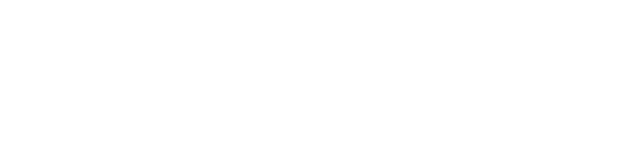
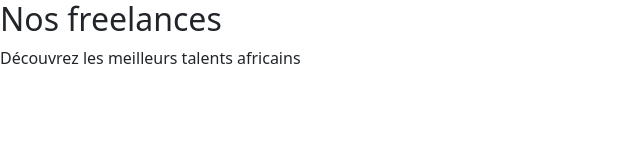
Before and after one commit to isnabanacia-boop/AfriTalent, a plain HTML site: page freelances.html in a window 1280 px wide. Shown: the whole page, without its empty margins (0-640 px from the left). Drawn offline with nearby package versions, Linux system fonts and the light colour scheme.

Commit message:
feat : ajout section freelances avec description

```diff
--- a/freelances.html
+++ b/freelances.html
@@ -13,6 +13,8 @@
 </head>
 <body>
  <!-- Le contenu de la page sera ajoute ici -->
+  <h2>Nos freelances</h2>
+  <p>Découvrez les meilleurs talents africains</p>
  <!-- Bootstrap 5 via CDN : script JavaScript -->
  <script
 src="https://cdn.jsdelivr.net/npm/bootstrap@5.3.0/dist/js/bootstrap.bundle.min.js"
```
